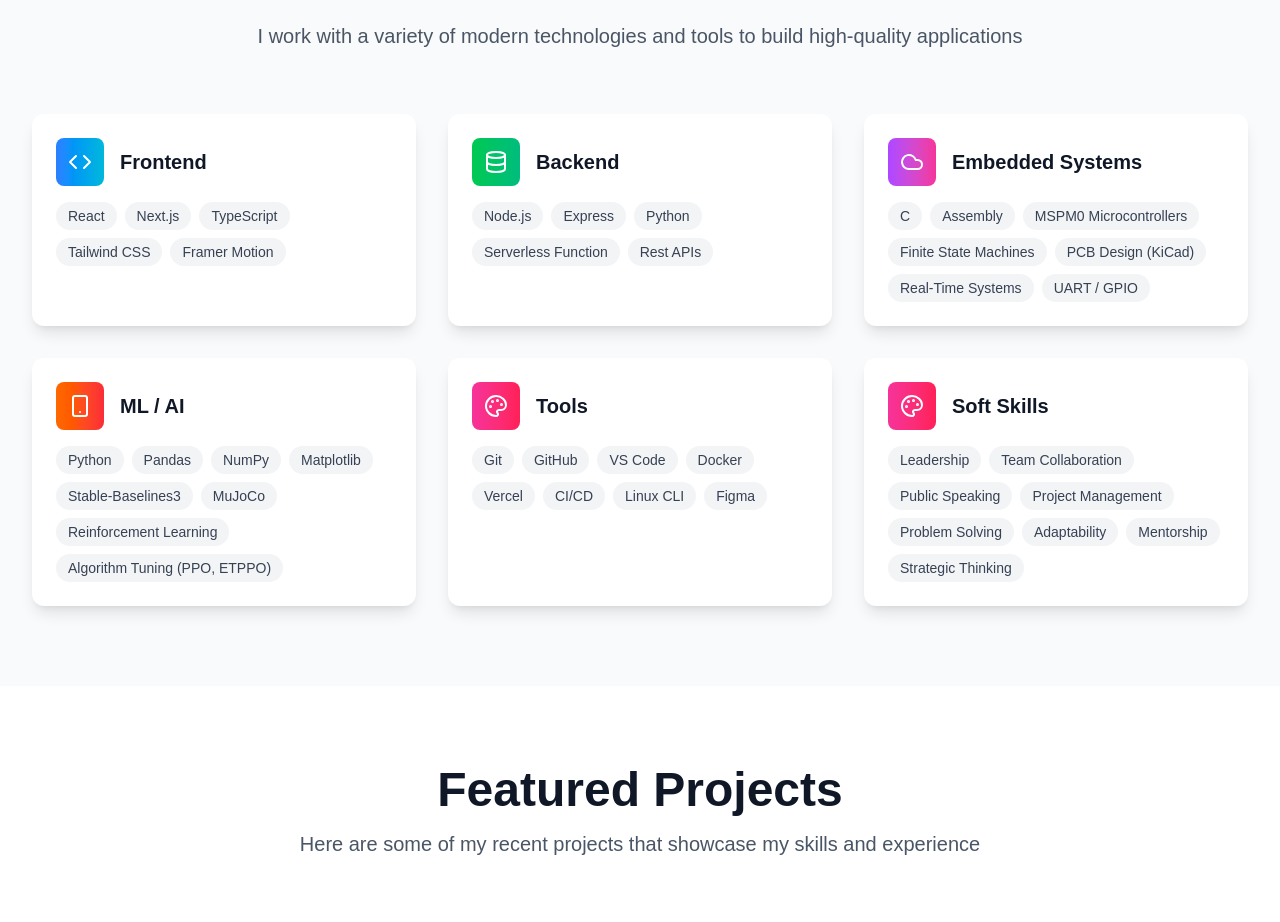
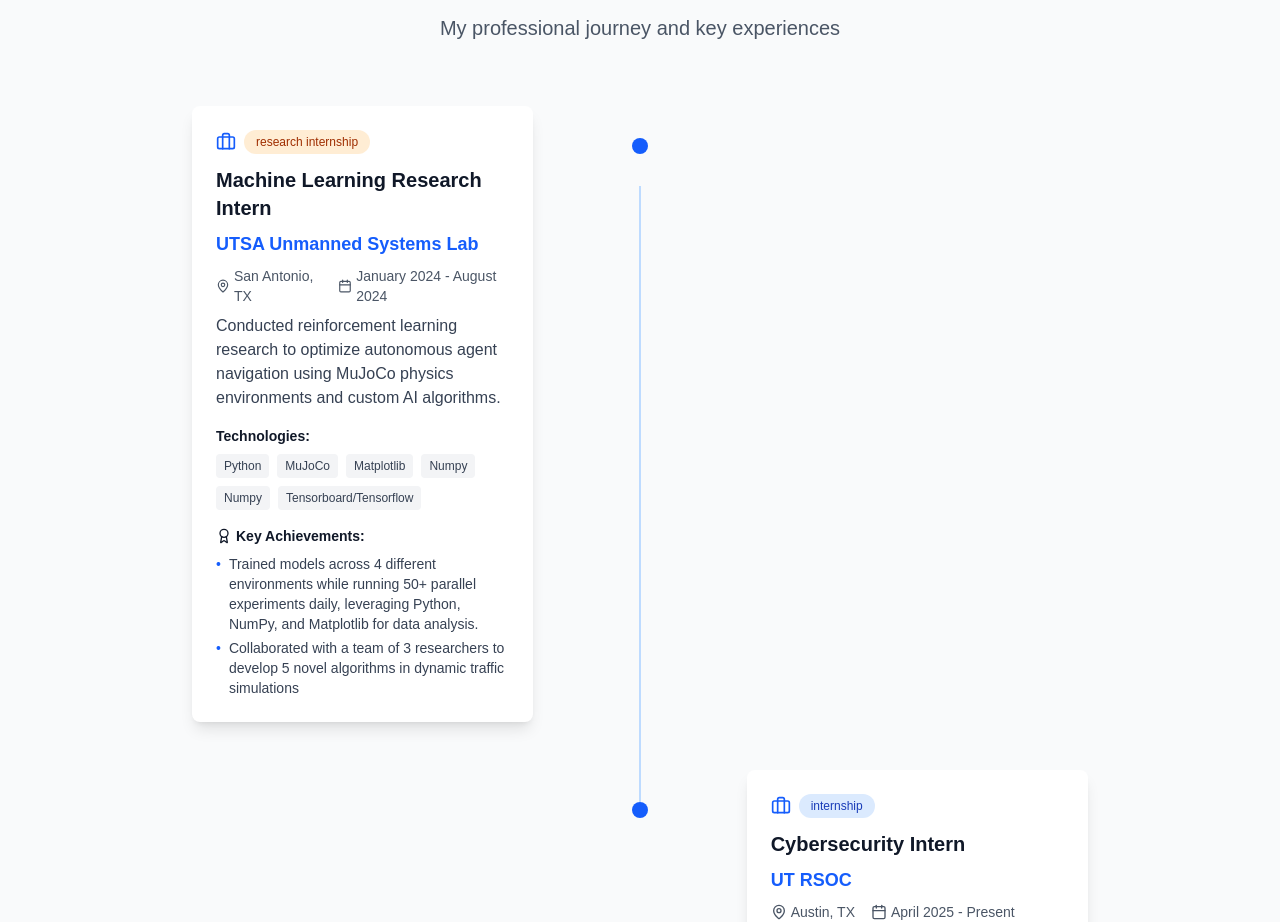
Before and after one commit to carlosdrojas/Carlos-Portfolio, a Next.js app: page / in a window 1280 px wide. Shown: the part 1878-2800 px from the top of the page. Built offline with nearby package versions, Linux system fonts and the light colour scheme; grey boxes are pictures that could not be loaded.

Commit message:
adding experiences section

```diff
--- /dev/null
+++ b/app/components/Experience.tsx
@@ -0,0 +1,120 @@
+'use client';
+
+import { motion } from 'framer-motion';
+import { experiences } from '../data/experience';
+import { Briefcase, MapPin, Calendar, Award } from 'lucide-react';
+
+export default function Experience() {
+  return (
+    <section id="experience" className="py-20 bg-gray-50 dark:bg-gray-900">
+      <div className="container mx-auto px-6">
+        <motion.div
+          initial={{ opacity: 0, y: 20 }}
+          whileInView={{ opacity: 1, y: 0 }}
+          transition={{ duration: 0.6 }}
+          viewport={{ once: true }}
+          className="text-center mb-16"
+        >
+          <h2 className="text-4xl font-bold text-gray-900 dark:text-white mb-4">
+            Experience
+          </h2>
+          <p className="text-xl text-gray-600 dark:text-gray-300 max-w-2xl mx-auto">
+            My professional journey and key experiences
+          </p>
+        </motion.div>
+
+        <div className="max-w-4xl mx-auto">
+          {experiences.map((experience, index) => (
+            <motion.div
+              key={experience.id}
+              initial={{ opacity: 0, x: index % 2 === 0 ? -50 : 50 }}
+              whileInView={{ opacity: 1, x: 0 }}
+              transition={{ duration: 0.6, delay: index * 0.1 }}
+              viewport={{ once: true }}
+              className="relative mb-12 last:mb-0"
+            >
+              {/* Timeline line */}
+              {index < experiences.length - 1 && (
+                <div className="absolute left-1/2 top-20 w-0.5 h-full bg-blue-200 dark:bg-blue-800 transform -translate-x-1/2" />
+              )}
+
+              {/* Timeline dot */}
+              <div className="absolute left-1/2 top-8 w-4 h-4 bg-blue-600 rounded-full transform -translate-x-1/2 z-10" />
+
+              <div className={`flex ${index % 2 === 0 ? 'justify-start' : 'justify-end'}`}>
+                <div className={`w-5/12 ${index % 2 === 0 ? 'pr-8' : 'pl-8'}`}>
+                  <div className="bg-white dark:bg-gray-800 rounded-lg shadow-lg p-6 hover:shadow-xl transition-shadow">
+                    <div className="flex items-center mb-3">
+                      <Briefcase className="w-5 h-5 text-blue-600 mr-2" />
+                      <span className={`px-3 py-1 rounded-full text-xs font-medium ${
+                        experience.type === 'work' ? 'bg-green-100 text-green-800 dark:bg-green-900 dark:text-green-200' :
+                        experience.type === 'internship' ? 'bg-blue-100 text-blue-800 dark:bg-blue-900 dark:text-blue-200' :
+                        experience.type === 'project' ? 'bg-purple-100 text-purple-800 dark:bg-purple-900 dark:text-purple-200' :
+                        'bg-orange-100 text-orange-800 dark:bg-orange-900 dark:text-orange-200'
+                      }`}>
+                        {experience.type}
+                      </span>
+                    </div>
+
+                    <h3 className="text-xl font-bold text-gray-900 dark:text-white mb-2">
+                      {experience.title}
+                    </h3>
+                    <h4 className="text-lg font-semibold text-blue-600 dark:text-blue-400 mb-2">
+                      {experience.company}
+                    </h4>
+
+                    <div className="flex items-center text-sm text-gray-600 dark:text-gray-400 mb-2">
+                      <MapPin className="w-4 h-4 mr-1" />
+                      <span className="mr-4">{experience.location}</span>
+                      <Calendar className="w-4 h-4 mr-1" />
+                      <span>{experience.duration}</span>
+                    </div>
+
+                    <p className="text-gray-700 dark:text-gray-300 mb-4">
+                      {experience.description}
+                    </p>
+
+                    {experience.technologies && (
+                      <div className="mb-4">
+                        <h5 className="text-sm font-semibold text-gray-900 dark:text-white mb-2">
+                          Technologies:
+                        </h5>
+                        <div className="flex flex-wrap gap-2">
+                          {experience.technologies.map((tech) => (
+                            <span
+                              key={tech}
+                              className="px-2 py-1 bg-gray-100 dark:bg-gray-700 text-gray-700 dark:text-gray-300 rounded text-xs"
+                            >
+                              {tech}
+                            </span>
+                          ))}
+                        </div>
+                      </div>
+                    )}
+
+                    {experience.achievements && (
+                      <div>
+                        <h5 className="text-sm font-semibold text-gray-900 dark:text-white mb-2 flex items-center">
+                          <Award className="w-4 h-4 mr-1" />
+                          Key Achievements:
+                        </h5>
+                        <ul className="text-sm text-gray-700 dark:text-gray-300 space-y-1">
+                          {experience.achievements.map((achievement, idx) => (
+                            <li key={idx} className="flex items-start">
+                              <span className="text-blue-600 mr-2">•</span>
+                              {achievement}
+                            </li>
+                          ))}
+                        </ul>
+                      </div>
+                    )}
+                  </div>
+                </div>
+              </div>
+            </motion.div>
+          ))}
+        </div>
+      </div>
+    </section>
+  );
+}
--- a/app/components/Navbar.tsx
+++ b/app/components/Navbar.tsx
@@ -8,6 +8,7 @@
 const navItems = [
   { name: 'Home', href: '#home' },
   { name: 'About', href: '#about' },
+  { name: 'Experience', href: '#experience'},
   { name: 'Skills', href: '#skills' },
   { name: 'Projects', href: '#projects' },
   { name: 'Contact', href: '#contact' },
--- /dev/null
+++ b/app/data/experience.ts
@@ -0,0 +1,44 @@
+export interface Experience {
+  id: number;
+  title: string;
+  company: string;
+  location: string;
+  duration: string;
+  description: string;
+  technologies?: string[];
+  achievements?: string[];
+  type: 'work' | 'internship' | 'project' | 'education';
+}
+
+export const experiences: Experience[] = [
+  {
+    id: 1,
+    title: "Machine Learning Research Intern",
+    company: "UTSA Unmanned Systems Lab",
+    location: "San Antonio, TX",
+    duration: "January 2024 - August 2024",
+    description: "Conducted reinforcement learning research to optimize autonomous agent navigation using MuJoCo physics environments and custom AI algorithms.",
+    technologies: ["Python", "MuJoCo", "Matplotlib", "Numpy", "Numpy", "Tensorboard/Tensorflow"],
+    achievements: [
+      "Trained models across 4 different environments while running 50+ parallel experiments daily, leveraging Python, NumPy, and Matplotlib for data analysis.",
+      "Collaborated with a team of 3 researchers to develop 5 novel algorithms in dynamic traffic simulations"
+    ],
+    type: "research internship"
+  },
+
+  {
+    id: 1,
+    title: "Cybersecurity Intern",
+    company: "UT RSOC",
+    location: "Austin, TX",
+    duration: "April 2025 - Present",
+    description: "Supported real-time security operations for the UT Austin network.",
+    technologies: ["Linux CLI", "Python", "Bash", "Network Protocols", "Splunk"],
+    achievements: [
+      "Reduced incident triage time by 90% by automating log parsing scripts",
+      "Identified and escalated critical threats through Splunk searches and forensic analysis"
+    ],
+    type: "internship"
+  },
+
+];
--- a/app/page.tsx
+++ b/app/page.tsx
@@ -1,6 +1,7 @@
 import Layout from './components/Layout';
 import Hero from './components/Hero';
 import About from './components/About';
+import Experience from './components/Experience';
 import Skills from './components/Skills';
 import Projects from './components/Projects';
 import Contact from './components/Contact';
@@ -10,6 +11,7 @@
     <Layout>
       <Hero />
       <About />
+      <Experience />
       <Skills />
       <Projects />
       <Contact />
```
